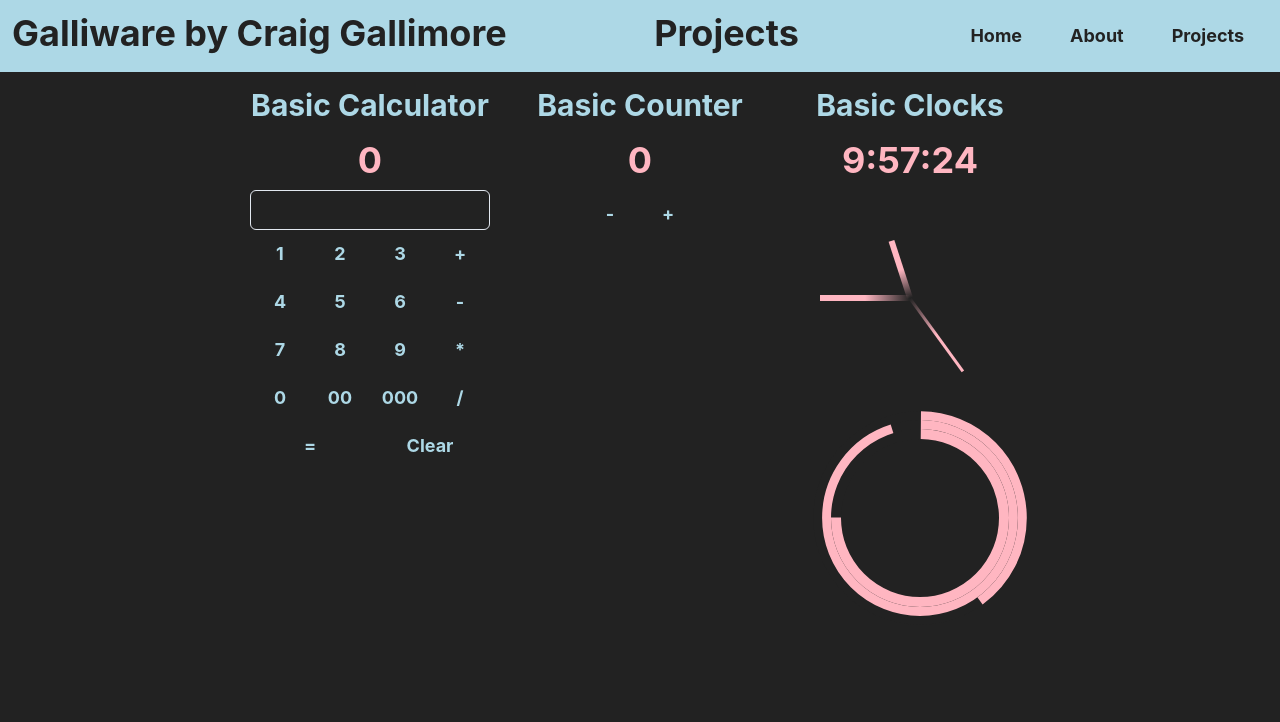
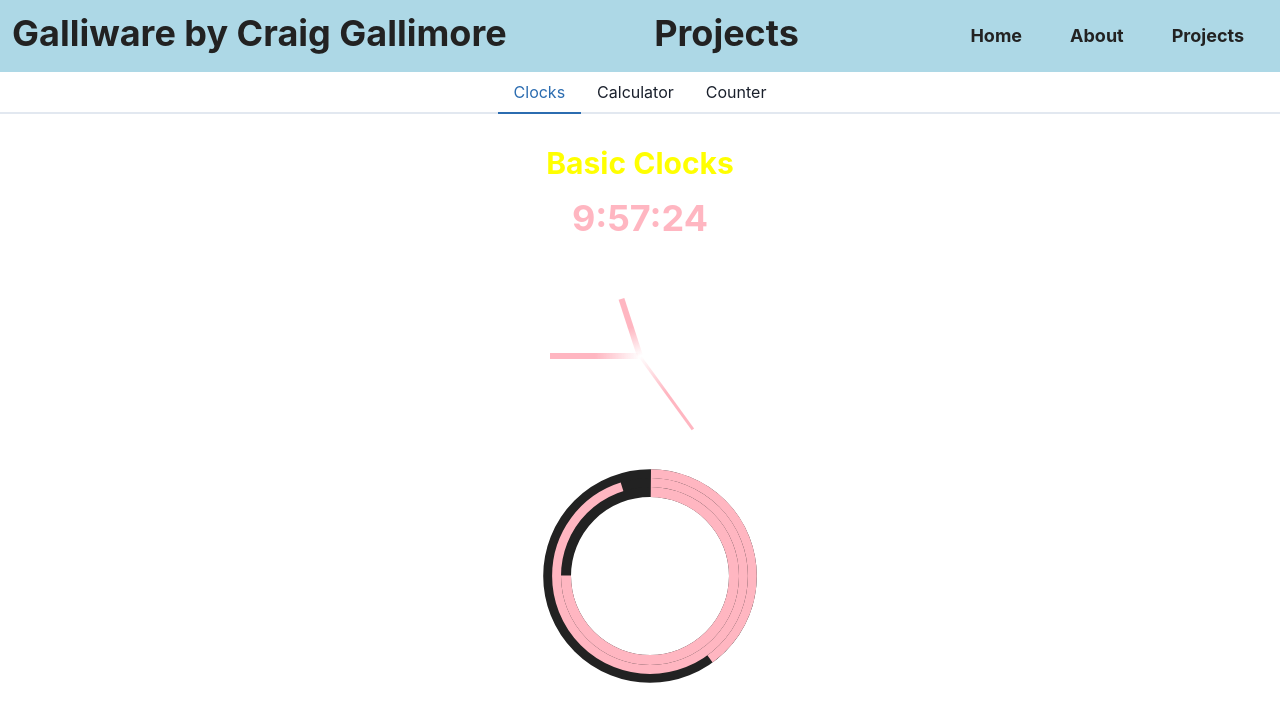
Before and after one commit to GalliWare/react-profile-website, a Next.js app: page /projects in a window 1280 px wide. Shown: the top 722 px of the page. Built offline with nearby package versions, Linux system fonts and the light colour scheme.

Commit message:
Updated layout to use Tabs

```diff
--- a/src/pages/projects.js
+++ b/src/pages/projects.js
@@ -1,5 +1,5 @@
 import React from "react"
-import { ChakraProvider, Box, Flex } from "@chakra-ui/react"
+import { ChakraProvider, Flex, Tabs, Tab, TabPanels, TabPanel, TabList } from "@chakra-ui/react"
 import Header from "../components/Header"
 import Calculator from "../components/Calculator"
 import Counter from "../components/Counter"
@@ -7,19 +7,35 @@ import Clock from '../components/Clock';
 
 
 function Projects() {
-  const projects = [
-    <Calculator />,
-    <Counter />,
-    <Clock />
-  ]
   return (
     <ChakraProvider>
-      <Box backgroundColor="#222222" width="100%" position="fixed" height="100%">
-        <Header title="Projects" />
-        <Flex width="100%" textColor="lightblue" justifyContent="center">
-          {projects}
-        </Flex>
-      </Box>
+      <Header title="Projects" />
+      <Tabs align="center">
+        <TabList>
+          <Tab>Clocks</Tab>
+          <Tab>Calculator</Tab>
+          <Tab>Counter</Tab>
+        </TabList>
+
+        <TabPanels>
+          <TabPanel>
+            <Flex width="100%" textColor="yellow" justifyContent="center">
+              <Clock />
+            </Flex>
+          </TabPanel>
+          <TabPanel>
+            <Flex width="100%" textColor="yellow" justifyContent="center">
+              <Calculator />
+            </Flex>
+          </TabPanel>
+          <TabPanel>
+            <Flex width="100%" textColor="yellow" justifyContent="center">
+              <Counter />
+            </Flex>
+          </TabPanel>
+        </TabPanels>
+      </Tabs>
+
     </ChakraProvider>
   )
 }
```
